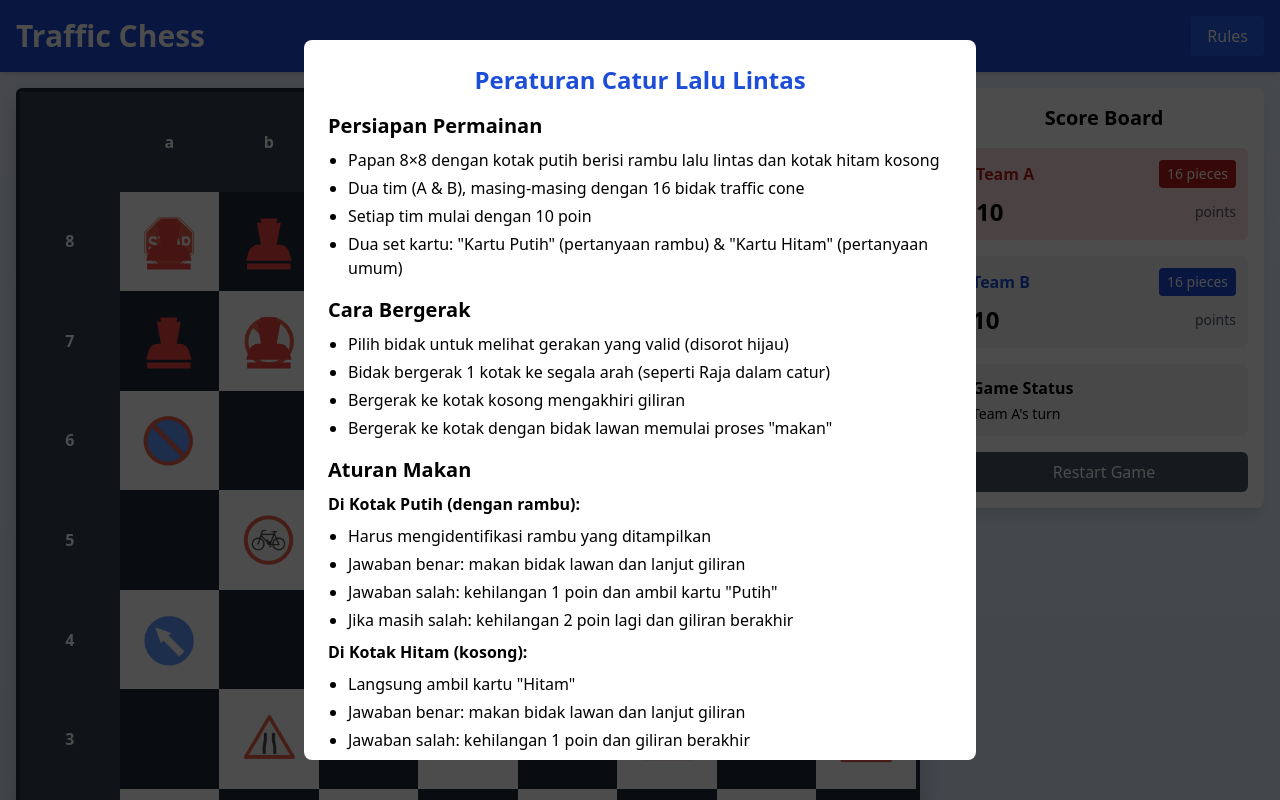
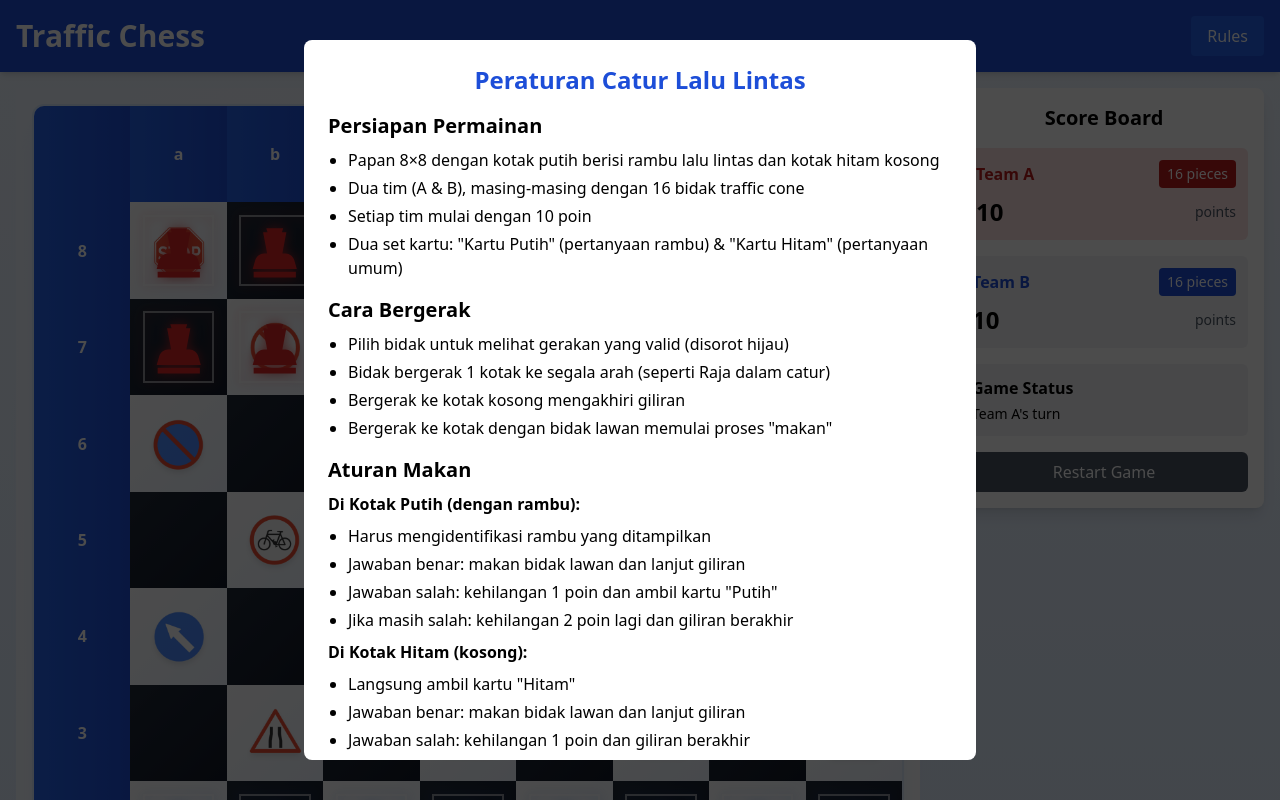
Before and after one commit to rickomaulph/chessboard-traffic, a React (Vite) app: page / in a window 1280 px wide. Shown: the top 800 px of the page. Built offline with nearby package versions, Linux system fonts and the light colour scheme.

Commit message:
Restructure project files and directories

```diff
--- a/src/components/GameBoard.tsx
+++ b/src/components/GameBoard.tsx
@@ -60,16 +60,16 @@ const GameBoard: React.FC = () => {
   };
 
   return (
-    <div className="relative">
+    <div className="relative bg-gradient-to-br from-blue-50 to-white min-h-screen p-4">
       {showQuestion && <QuestionModal />}
       <div className="flex flex-col items-center">
-        <div className="grid grid-cols-9 grid-rows-9 board-shadow rounded-md overflow-hidden border-4 border-gray-800">
+        <div className="grid grid-cols-9 grid-rows-9 rounded-xl overflow-hidden border-2 border-blue-200/50 shadow-xl shadow-blue-200/30 backdrop-blur-sm">
           {/* Column labels (a-h) */}
-          <div className="bg-gray-700 text-white flex items-center justify-center font-bold">
+          <div className="bg-gradient-to-r from-blue-600 to-blue-700 text-white flex items-center justify-center font-bold">
             {/* Corner cell */}
           </div>
           {['a', 'b', 'c', 'd', 'e', 'f', 'g', 'h'].map((col, i) => (
-            <div key={`col-${i}`} className="bg-gray-700 text-white flex items-center justify-center font-bold">
+            <div key={`col-${i}`} className="bg-gradient-to-r from-blue-600 to-blue-700 text-white flex items-center justify-center font-bold">
               {col}
             </div>
           ))}
@@ -78,7 +78,7 @@ const GameBoard: React.FC = () => {
           {gameState.board.map((row, rowIndex) => (
             <React.Fragment key={`row-${rowIndex}`}>
               {/* Row label (1-8) */}
-              <div className="bg-gray-700 text-white flex items-center justify-center font-bold">
+              <div className="bg-gradient-to-r from-blue-600 to-blue-700 text-white flex items-center justify-center font-bold">
                 {8 - rowIndex}
               </div>
 
@@ -91,11 +91,11 @@ const GameBoard: React.FC = () => {
                   isBlack={(rowIndex + colIndex) % 2 === 1}
                   piece={square.piece}
                   sign={square.signId}
-                  isSelected={
+                  isSelected={Boolean(
                     selectedPiece &&
                     selectedPiece.row === rowIndex &&
                     selectedPiece.col === colIndex
-                  }
+                  )}
                   isValidMove={validMoves.some(
                     move => move.row === rowIndex && move.col === colIndex
                   )}
@@ -106,10 +106,11 @@ const GameBoard: React.FC = () => {
           ))}
         </div>
 
-        <div className="mt-4 text-center">
-          <p className="text-xl font-semibold">
+        <div className="mt-6 text-center">
+          <p className="text-2xl font-bold bg-gradient-to-r from-blue-600 to-blue-800 bg-clip-text text-transparent">
             {currentPlayer === 'A' ? 'Tim A' : 'Tim B'} Giliran
           </p>
+          <div className="mt-2 h-1 w-32 mx-auto bg-gradient-to-r from-blue-400 to-blue-600 rounded-full"></div>
         </div>
       </div>
     </div>
--- a/src/components/SignBriefing.tsx
+++ b/src/components/SignBriefing.tsx
@@ -1,5 +1,6 @@
 import React, { useState, useEffect } from 'react';
 import { trafficSigns } from '../data/trafficSigns';
+import { signToEmoticon } from '../utils/emoticonMapping';
 
 interface SignBriefingProps {
   onClose: () => void;
@@ -28,35 +29,42 @@ const SignBriefing: React.FC<SignBriefingProps> = ({ onClose }) => {
   };
 
   return (
-    <div className="fixed inset-0 bg-black/70 flex items-center justify-center z-50 p-4">
-      <div className="bg-white rounded-lg w-full max-w-4xl max-h-[90vh] overflow-y-auto animate-fade-in">
-        <div className="p-6">
-          <div className="flex justify-between items-center mb-4">
-            <h2 className="text-2xl font-bold text-blue-700">Pengenalan Rambu Lalu Lintas</h2>
-            <div className="bg-red-600 text-white px-3 py-1 rounded-full font-mono">
+    <div className="fixed inset-0 bg-blue-100/80 backdrop-blur-sm flex items-center justify-center z-50 p-4 transition-all duration-300">
+      <div className="bg-gradient-to-br from-white to-blue-50 rounded-2xl w-full max-w-4xl max-h-[90vh] overflow-y-auto animate-fade-in shadow-2xl shadow-blue-200/50 border border-blue-200/30">
+        <div className="p-8">
+          <div className="flex justify-between items-center mb-6">
+            <h2 className="text-3xl font-bold bg-gradient-to-r from-blue-600 to-blue-800 bg-clip-text text-transparent">
+              Pengenalan Rambu Lalu Lintas
+            </h2>
+            <div className="bg-gradient-to-r from-blue-500 to-blue-600 text-white px-4 py-2 rounded-full font-mono shadow-md">
               {formatTime(timeLeft)}
             </div>
           </div>
 
-          <p className="mb-4 text-gray-700">
+          <p className="mb-6 text-blue-800/90 text-lg">
             Pelajari rambu-rambu lalu lintas berikut dengan seksama. Anda perlu mengidentifikasi rambu-rambu ini selama permainan untuk mengambil bidak lawan di kotak putih.
           </p>
 
-          <div className="grid grid-cols-2 sm:grid-cols-3 md:grid-cols-4 gap-4">
+          <div className="grid grid-cols-2 sm:grid-cols-3 md:grid-cols-4 gap-5">
             {trafficSigns.map((sign, index) => (
-              <div key={index} className="bg-gray-50 p-3 rounded-md border hover-scale">
-                <div className="flex justify-center mb-2">
+              <div
+                key={index}
+                className="bg-white p-4 rounded-xl border border-blue-100/70 shadow-sm hover:shadow-md hover:border-blue-200 transition-all duration-300 hover:-translate-y-1"
+              >
+                <div className="flex justify-center mb-3">
                   <img
                     src={`/signs/${sign.id}.png`}
                     alt={sign.name}
-                    className="h-16 object-contain"
+                    className="h-20 object-contain transition-transform duration-300 hover:scale-110"
                     onError={(e) => {
                       e.currentTarget.src = 'https://via.placeholder.com/60?text=Rambu';
                     }}
                   />
                 </div>
-                <p className="text-sm font-medium text-center">{sign.name}</p>
-                <p className="text-xs text-gray-600 text-center mt-1">{sign.description}</p>
+                <p className="text-sm font-semibold text-center text-blue-800">{sign.name}</p>
+                <p className="text-xs text-blue-600/80 text-center mt-2 leading-relaxed">
+                  {signToEmoticon[sign.id]} {sign.description}
+                </p>
               </div>
             ))}
           </div>
@@ -64,7 +72,7 @@ const SignBriefing: React.FC<SignBriefingProps> = ({ onClose }) => {
           <div className="mt-6 flex justify-center">
             <button
               onClick={onClose}
-              className="px-6 py-2 bg-blue-600 hover:bg-blue-700 text-white rounded-md transition-colors"
+              className="px-8 py-3 bg-gradient-to-r from-blue-500 to-blue-600 hover:from-blue-600 hover:to-blue-700 text-white rounded-xl transition-all duration-300 shadow-lg hover:shadow-xl hover:shadow-blue-300/50 hover:scale-105 font-medium text-lg"
             >
               Lewati & Mulai Bermain
             </button>
--- a/src/components/Square.tsx
+++ b/src/components/Square.tsx
@@ -21,20 +21,26 @@ const Square: React.FC<SquareProps> = ({
   isValidMove,
   onClick
 }) => {
-  let bgColor = isBlack ? 'bg-gray-800' : 'bg-white';
+  let bgColor = isBlack
+    ? 'bg-gradient-to-br from-gray-800 to-gray-900'
+    : 'bg-gradient-to-br from-white to-blue-50';
 
   if (isSelected) {
-    bgColor = 'bg-blue-300';
+    bgColor = 'bg-gradient-to-br from-blue-400 to-blue-500 shadow-lg shadow-blue-400/50';
   } else if (isValidMove) {
-    bgColor = isBlack ? 'bg-green-800/50' : 'bg-green-200/80';
+    bgColor = isBlack
+      ? 'bg-gradient-to-br from-green-900/70 to-green-800/70'
+      : 'bg-gradient-to-br from-green-200/90 to-green-100/90';
   }
 
-  const pieceColor = piece?.player === 'A' ? 'text-red-500' : 'text-blue-500';
+  const pieceColor = piece?.player === 'A'
+    ? 'text-red-600 [filter:drop-shadow(0_0_6px_rgba(220,38,38,0.7))]'
+    : 'text-blue-600 [filter:drop-shadow(0_0_6px_rgba(37,99,235,0.7))]';
 
 
   return (
     <div
-      className={`${bgColor} aspect-square w-full h-full min-w-10 min-h-10 relative flex items-center justify-center cursor-pointer hover:opacity-90 transition-opacity`}
+      className={`${bgColor} aspect-square w-full h-full min-w-10 min-h-10 relative flex items-center justify-center cursor-pointer transition-all duration-300 hover:shadow-inner hover:shadow-blue-200/30`}
       onClick={onClick}
     >
       {/* Traffic sign (on white squares) */}
@@ -43,7 +49,7 @@ const Square: React.FC<SquareProps> = ({
           <img
             src={`/src/icon traffic/${trafficSigns.findIndex(s => s.id === sign) + 1}.png`}
             alt={trafficSigns.find(s => s.id === sign)?.name || 'Traffic Sign'}
-            className="w-16 h-16 object-contain opacity-80"
+            className="w-16 h-16 object-contain opacity-90 drop-shadow-md transition-transform duration-300 hover:scale-110"
           />
         </div>
       )}
@@ -51,7 +57,7 @@ const Square: React.FC<SquareProps> = ({
       {/* Piece (traffic cone) */}
       {piece && (
         <div
-          className={`${pieceColor} ${isSelected ? 'animate-highlight' : ''} z-10`}
+          className={`${pieceColor} ${isSelected ? 'animate-highlight [box-shadow:inset_0_0_12px_2px_rgba(255,255,255,0.8)]' : ''} z-10 ring-2 ring-white/50 hover:[filter:drop-shadow(0_0_8px_currentColor)]`}
           style={{
             width: '70%',
             height: '70%',
@@ -63,7 +69,7 @@ const Square: React.FC<SquareProps> = ({
           <svg
             viewBox="0 0 24 24"
             fill="currentColor"
-            className="w-full h-full"
+            className="w-full h-full hover:scale-110 transition-transform duration-200"
           >
             <path d="M4.5,19.5h15v2h-15V19.5z M10.23,7.83C9.6,5.9,9,4,9,4h6c0,0-0.6,1.9-1.23,3.83L10.23,7.83z M19.84,18.5H4.16
               l0.88-3.03C5.44,14.09,6.74,13,8.19,13h7.63c1.45,0,2.75,1.09,3.15,2.47L19.84,18.5z M15.05,11.15
@@ -75,7 +81,7 @@ const Square: React.FC<SquareProps> = ({
 
       {/* Valid move indicator */}
       {isValidMove && !piece && (
-        <div className="absolute w-1/3 h-1/3 rounded-full bg-green-500/60 animate-pulse"></div>
+        <div className="absolute w-1/3 h-1/3 rounded-full bg-gradient-to-r from-green-400 to-green-500 shadow-inner shadow-green-200/50 animate-pulse"></div>
       )}
     </div>
   );
--- /dev/null
+++ b/src/utils/emoticonMapping.ts
@@ -0,0 +1,33 @@
+export const signToEmoticon: Record<string, string> = {
+  'curve-right': '↪️',
+  'y-intersection': '🚸',
+  'no-right-turn': '↪️🚫',
+  'narrow-bridge': '🌉',
+  'pedestrian': '🚶',
+  'parking': '🅿️',
+  'construction': '🚧',
+  'overtaking': '🚗💨🚫',
+  'one-way': '➡️',
+  'bicycle': '🚲',
+  'winding-road': '🔄',
+  'no-entry': '🚫',
+  'stop': '🛑',
+  'traffic-light': '🚦',
+  'road-narrows': '↔️',
+  'warning': '⚠️',
+  'landslide': '⛰️',
+  'curve-left': '↩️',
+  'first-aid': '⛑️',
+  'slippery': '⚠️',
+  'right-turn': '↪️',
+  'crossroads': '➕',
+  'no-u-turn': '🔄🚫',
+  'falling-rocks': '⚠️',
+  'give-way': '⬇️',
+  'steep-hill': '⛰️',
+  'roundabout': '🔁',
+  'left-turn': '↩️',
+  'pedestrian-crossing': '🚶',
+  'no-stopping': '🛑🚫',
+  'no-bicycles': '🚲🚫'
+};
--- a/vite.config.ts
+++ b/vite.config.ts
@@ -7,7 +7,7 @@ export default defineConfig({
   optimizeDeps: {
     exclude: ['lucide-react'],
   },
-  base: '/',
+  base: '/traffic-chess/',
   build: {
     outDir: 'dist',
     emptyOutDir: true,
```
